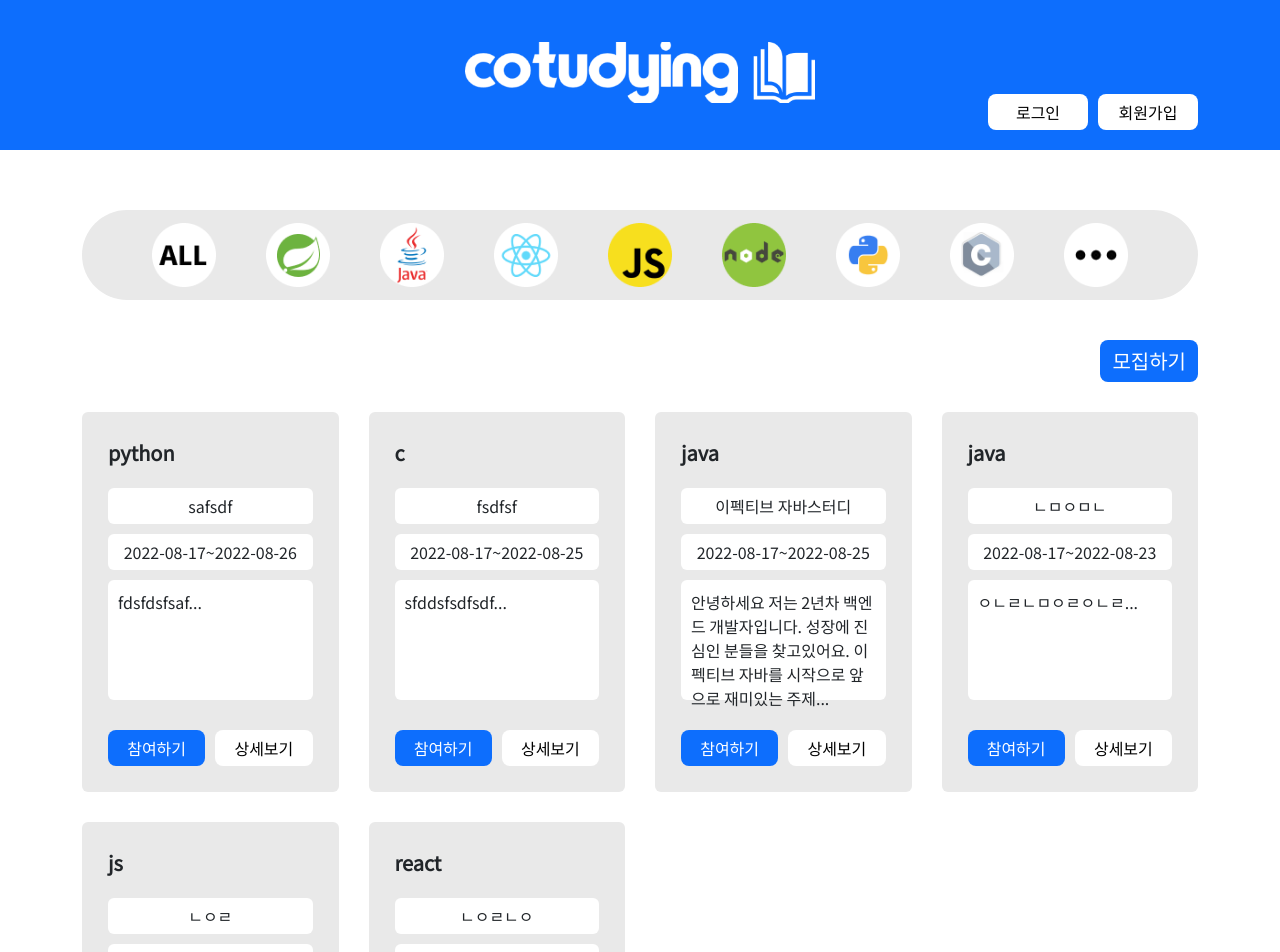
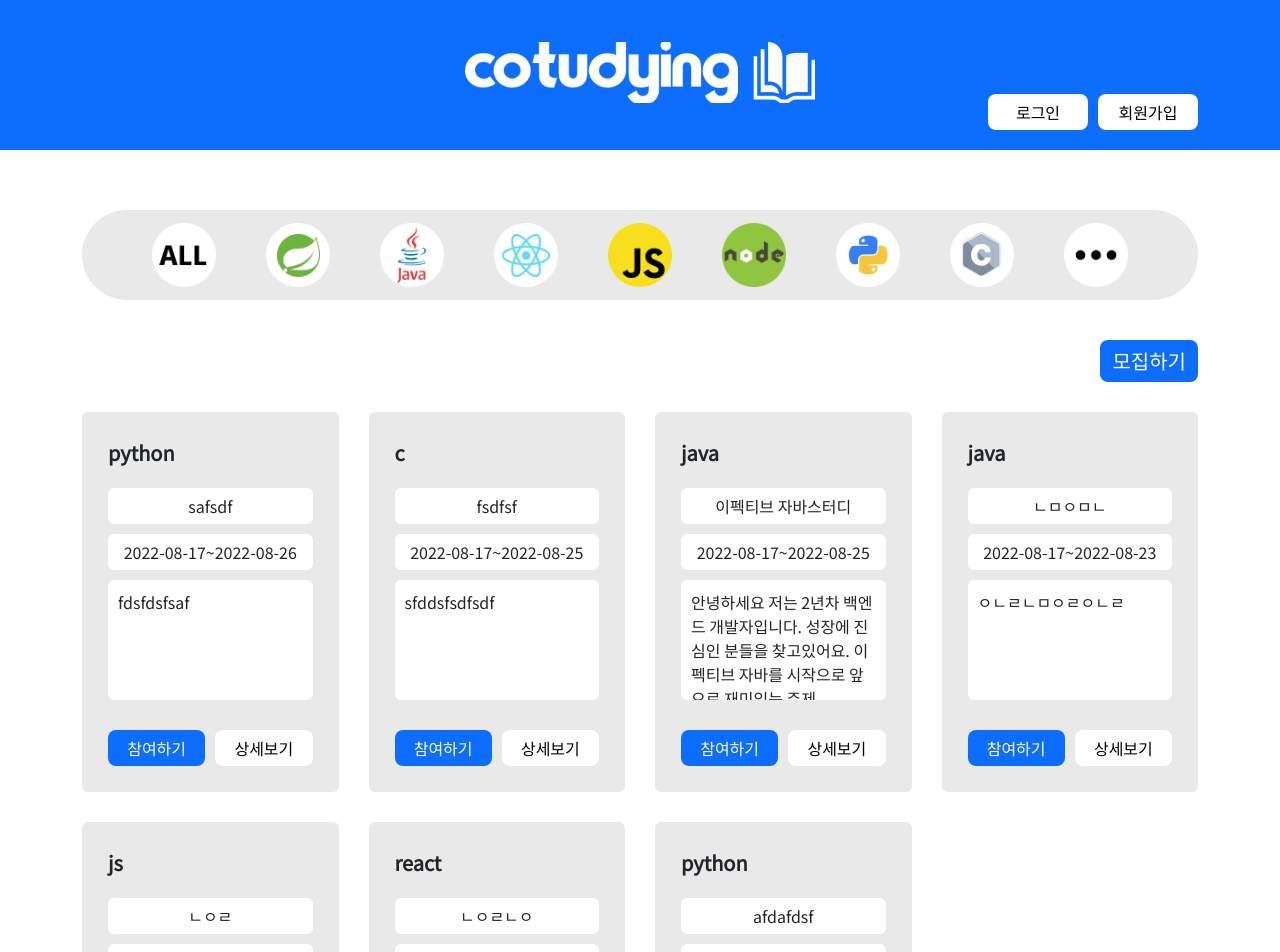
Before and after one commit to suzzeong/front-cotudying-project, a React (Create React App) app: page / in a window 1280 px wide. Shown: the top 952 px of the page. Built offline with nearby package versions, Linux system fonts and the light colour scheme; data requests are answered from the project's data file; a web font is replaced by a local one.

Commit message:
상세페이지 css 수정

```diff
--- a/db.json
+++ b/db.json
@@ -59,6 +59,16 @@
       "content": "안녕하세요 저는 2년차 백엔드 개발자입니다. 성장에 진심인 분들을 찾고있어요. \n이펙티브 자바를 시작으로 앞으로 재미있는 주제들을 찾아서 계속 스터디를 이어나갈 계획입니다.\n저는 성장에 진심이에요! (Github)\n\n🔥스터디 목표\n 이펙티브 자바 뿌수기\n\n단순히 내용을 정리해서 발표하고 끝나지 않고,\n궁금했던 부분을 함께 토론하는 스터디를 지향합니다.\n\n📅일정\n9월 3일 ~ 12월 31일 (4달)\n매주 토요일 오전 11시..? (같이 정해요!)\n아이템 총 90개\n일주일 5 아이템 (평균 25페이지 정도)\n18주 (4달 정도)\n✍️ 진행 방식\n대략적인 스터디 진행은 아래와 같습니다.\n\n이펙티브 자바 서적 읽고 자유롭게 정리\n백기선님 강의 듣기(인프런 이펙티브 자바 완벽 공략 1부)https://media.giphy.com/media/3oKIPnAiaMCws8nOsE/giphy.gif\n발표 및 토론\n스터디 시작 전 논의할 내용\n\nGitHub Organization을 생성할 예정입니다 (ex. 진행했던 Repo)\nBranch 및 폴더 구조는 함께 논의 후 정해요!\nSlack 활용 및 Gitbook 적용도 논의해요. (ex. Gitbook 적용예시)\n🧑🏻‍💻 이런 분들을 모십니다\n성장에 진심인 분들 환영합니다 🙌\n\n자바에 대한 기본 지식 (실무 경험이 있으시면 더욱 좋습니다!)\n열심히 참여해주실 분\n4~6명 정도의 인원으로 궁금했던 점 위주의 발표 및 토론이 됐으면 좋겠어요.\n\n이펙티브 자바 스터디가 끝나면 이어서 Spring, Kotlin, Kafka, Redis, k8s 등 다양한 주제로 꾸준히 스터디하며 성장할 수 있는 분이면 더 좋습니다 :D\n\n🏠 장소\n투표를 통해서 결정하려고 합니다.\n저는 온라인 & 오프라인 병행하는 것도 좋을 것 같아요!",
       "user": [],
       "id": 7
+    },
+    {
+      "title": "afdafdsf",
+      "num": "2",
+      "startDate": "2022-08-17T15:00:00.000Z",
+      "endDate": "2022-08-24T15:00:00.000Z",
+      "category": "python",
+      "content": "zzzzzzzzzzzzzzzzzzzzzzzzzzzzzzzzz",
+      "user": [],
+      "id": 8
     }
   ],
   "user": [
--- a/src/components/StudyCard.jsx
+++ b/src/components/StudyCard.jsx
@@ -39,7 +39,9 @@ const StudyCard = ({ data }) => {
       <StBox>
         {dateStart}~{dateEnd}
       </StBox>
-      <StContentBox>{`${content.substr(0, 70)}...`}</StContentBox>
+      <StContentBox>
+        {content.length < 70 ? content : `${content.substr(0, 70)}...`}
+      </StContentBox>
       <StButtonGroup>
         <CommonButton text='참여하기' />
         {/* 로그인x -> 모든 버튼 참여하기로, 클릭시 로그인창 */}
@@ -83,6 +85,8 @@ const StBox = styled.div`
 const StContentBox = styled.div`
   background-color: ${colors.white};
   margin: 10px 0 30px;
+  overflow: hidden;
+  word-wrap: break-word;
   height: 120px;
   padding: 10px;
   border-radius: 6px;
```
